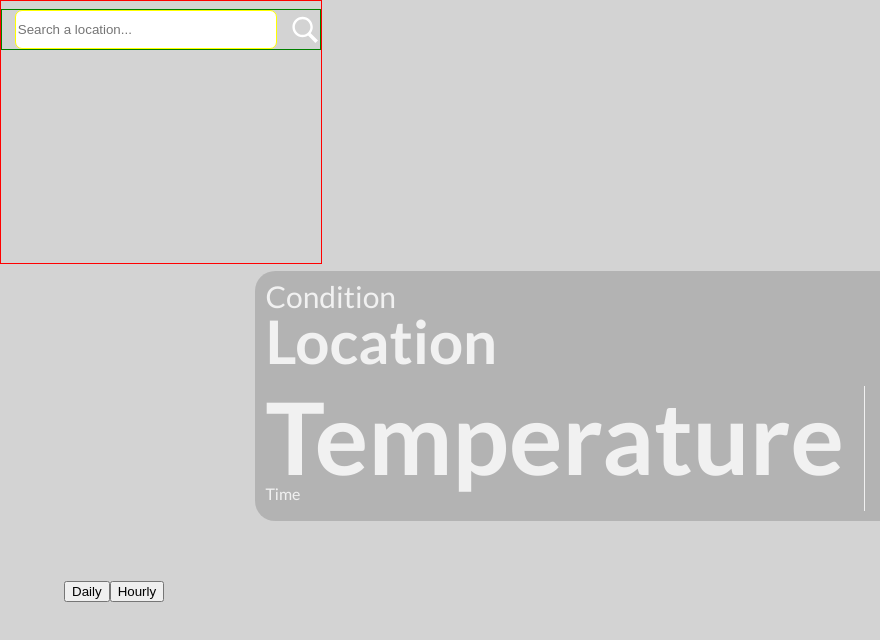
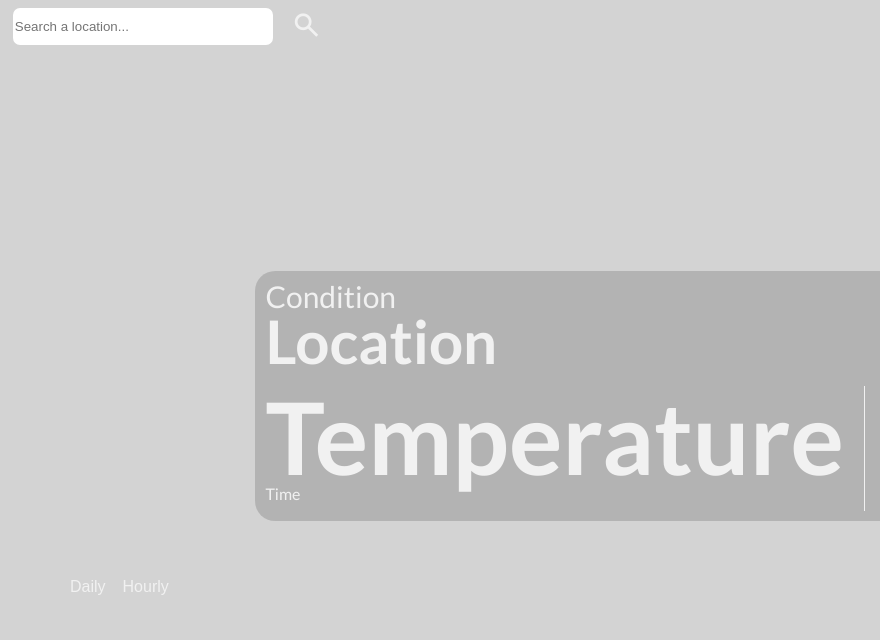
Before and after one commit to ossianhempel/weather-app, a plain HTML site: page index.html in a window 1280 px wide. Shown: the full height of the page, 0-880 px from the left. Drawn offline with nearby package versions, Linux system fonts and the light colour scheme; no server answers.

Commit message:
Style Google Material Icons

```diff
--- a/app.js
+++ b/app.js
@@ -307,8 +307,13 @@ function createForecastElement(forecast, isHourly) {
 }
 
 // Create two buttons for toggling the data
-const toggleNextBtn = document.createElement('button');
-toggleNextBtn.textContent = 'Next';
+// const toggleNextBtn = document.createElement('button');
+// toggleNextBtn.textContent = 'Next';
+const toggleNextBtn = document.createElement('span');
+toggleNextBtn.classList.add('material-symbols-outlined');
+toggleNextBtn.textContent = "arrow_forward"
+{/* <span class="material-symbols-outlined">arrow_forward</span> */}
+
 
 // Add class to buttons for styling
 toggleNextBtn.classList.add('toggle-button');
--- a/index.html
+++ b/index.html
@@ -7,10 +7,14 @@
   <meta name="description" content="Examinationsuppgift">
   <meta name="author" content="Ossian Hempel">
   <title>Weather App</title>
+  <!-- Connect to Google Fonts API -->
   <link rel="stylesheet" href="style.css">
   <link rel="preconnect" href="https://fonts.googleapis.com">
-<link rel="preconnect" href="https://fonts.gstatic.com" crossorigin>
-<link href="https://fonts.googleapis.com/css2?family=Lato:ital,wght@0,100;0,300;0,400;0,700;0,900;1,100;1,300;1,400;1,700;1,900&display=swap" rel="stylesheet">
+  <!-- Import Lato font from Google -->
+  <link rel="preconnect" href="https://fonts.gstatic.com" crossorigin>
+  <link href="https://fonts.googleapis.com/css2?family=Lato:ital,wght@0,100;0,300;0,400;0,700;0,900;1,100;1,300;1,400;1,700;1,900&display=swap" rel="stylesheet">
+  <!-- Import icons from Google -->
+  <link rel="stylesheet" href="https://fonts.googleapis.com/css2?family=Material+Symbols+Outlined:opsz,wght,FILL,GRAD@20..48,100..700,0..1,-50..200" />
 </head>
 <body>
 
@@ -21,7 +25,11 @@
         <form id="weather-form" action="/submit" method="POST">
           <label for="location"></label>
           <input type="text" id="search-location" name="location" required placeholder="Search a location...">
-          <input type="image" src="images/icons8-search.svg" alt="search icon" id="search-button"> <!-- Icon from https://icons8.com/icon/132/search -->
+          <!-- <input type="image" src="images/icons8-search.svg" alt="search icon" id="search-button"> Icon from https://icons8.com/icon/132/search -->
+          <button type="submit" id="search-button">
+            <span class="material-symbols-outlined">search</span>
+          </button>
+
         </form>
         <div class="search-error-message">No matching location found</div>
       </div>
--- a/style.css
+++ b/style.css
@@ -30,9 +30,7 @@ body, html {
 #upper-section {
   width: 100%;
   display: flex;
-  /* justify-content: center; */
   height: 33vh;
-  /* border: 1px solid green; */
 
 }
 
@@ -40,8 +38,7 @@ body, html {
   display: flex;
   flex-direction: column;
   gap: 10px;
-  /* align-items: center; */
-  border: 1px solid red;
+  /* border: 1px solid red; */
 
 }
 
@@ -50,7 +47,7 @@ body, html {
   justify-content: center;
   align-items: center;
   margin-top: 1vh;
-  border: 1px solid green;
+  /* border: 1px solid green; */
 
 }
 
@@ -62,14 +59,15 @@ body, html {
   border: none;
   border-radius: 7px;
   min-width: 150px;
-  border: 1px solid yellow;
+  max-width: 300px;
+  /* border: 1px solid yellow; */
 }
 
 #search-button {
-  height: 30px;
-  width: 30px;
+  background: none;
+  border: none;
+}
 
-}
 
 .search-error-message {
   display: none;
@@ -146,8 +144,23 @@ body, html {
 
 .daily-hourly-btn-container {
   display: flex;
+  gap: 5px;
   /* border: 1px solid red; */
 }
+
+#daily-btn, #hourly-btn {
+  background: none;
+  color: rgb(241, 241, 241);
+  border: none;
+  font-size: 16px;
+  height: 30px;
+  /* border: 1px solid green; */
+}
+
+#daily-btn:active, #hourly-btn:active {
+  border: 1px solid rgb(241, 241, 241);
+}
+
 
 .forecast-container {
   display: flex;
@@ -179,6 +192,20 @@ body, html {
   font-weight: bold;
 }
 
+/* Imported Google Icon */
+.material-symbols-outlined {
+  font-variation-settings: 'FILL' 0, 'wght' 600, 'GRAD' 0, 'opsz' 40;
+  background: none;
+  border: none;
+  cursor: pointer;
+  color: rgb(241, 241, 241);
+  font-size: 30px !important;  /* Use !important to overrule all other selectors */
+}
+
+.material-symbols-outlined:hover {
+  transform: scale(1.2); /* https://developer.mozilla.org/en-US/docs/Web/CSS/transform-function/scale */
+}
+
 .current-icon, .daily-forecast-icon, .hourly-forecast-icon {
   height: 64px;
   width: 64px;
```
